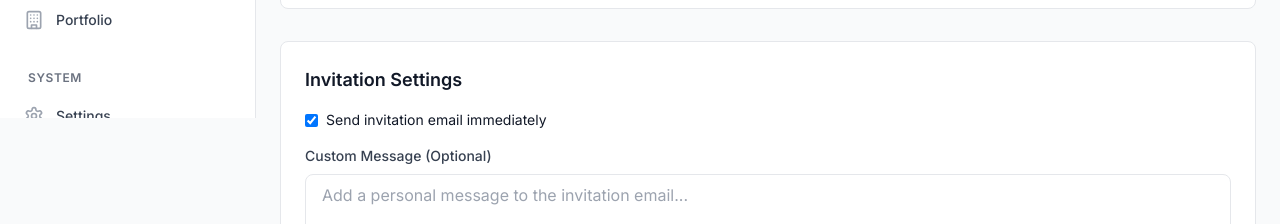
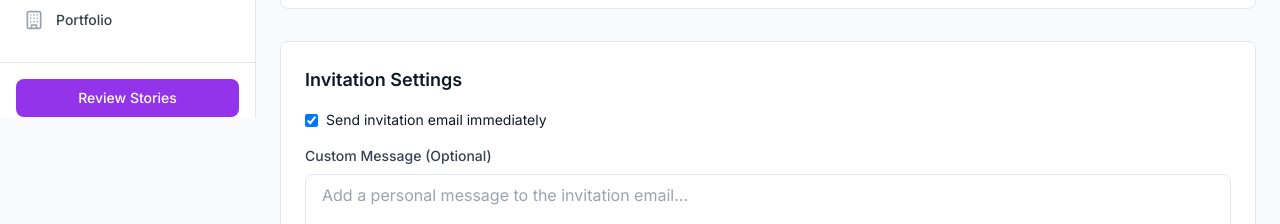
Before and after one commit to Delpat-Tech/dhyey-prod-filmy, a Next.js app in the folder frontend/: page /admin/admins/add in a window 1280 px wide. Shown: the part 682-906 px from the top of the page. Built offline with nearby package versions, Linux system fonts and the light colour scheme; no server answers; a web font is replaced by a local one.

Commit message:
Update AdminSidebar.tsx
- Remove the system settings

```diff
--- a/frontend/src/components/admin/AdminSidebar.tsx
+++ b/frontend/src/components/admin/AdminSidebar.tsx
@@ -63,13 +63,6 @@ const navigationItems: NavSection[] = [
     items: [
       { name: 'Competitions', href: '/admin/competitions', icon: Trophy },
       { name: 'Portfolio', href: '/admin/portfolio', icon: Building },
-    ]
-  },
-  {
-    title: 'System',
-    items: [
-      { name: 'Settings', href: '/admin/settings', icon: Settings },
-      { name: 'Security', href: '/admin/security', icon: Shield },
     ]
   }
 ]
```
